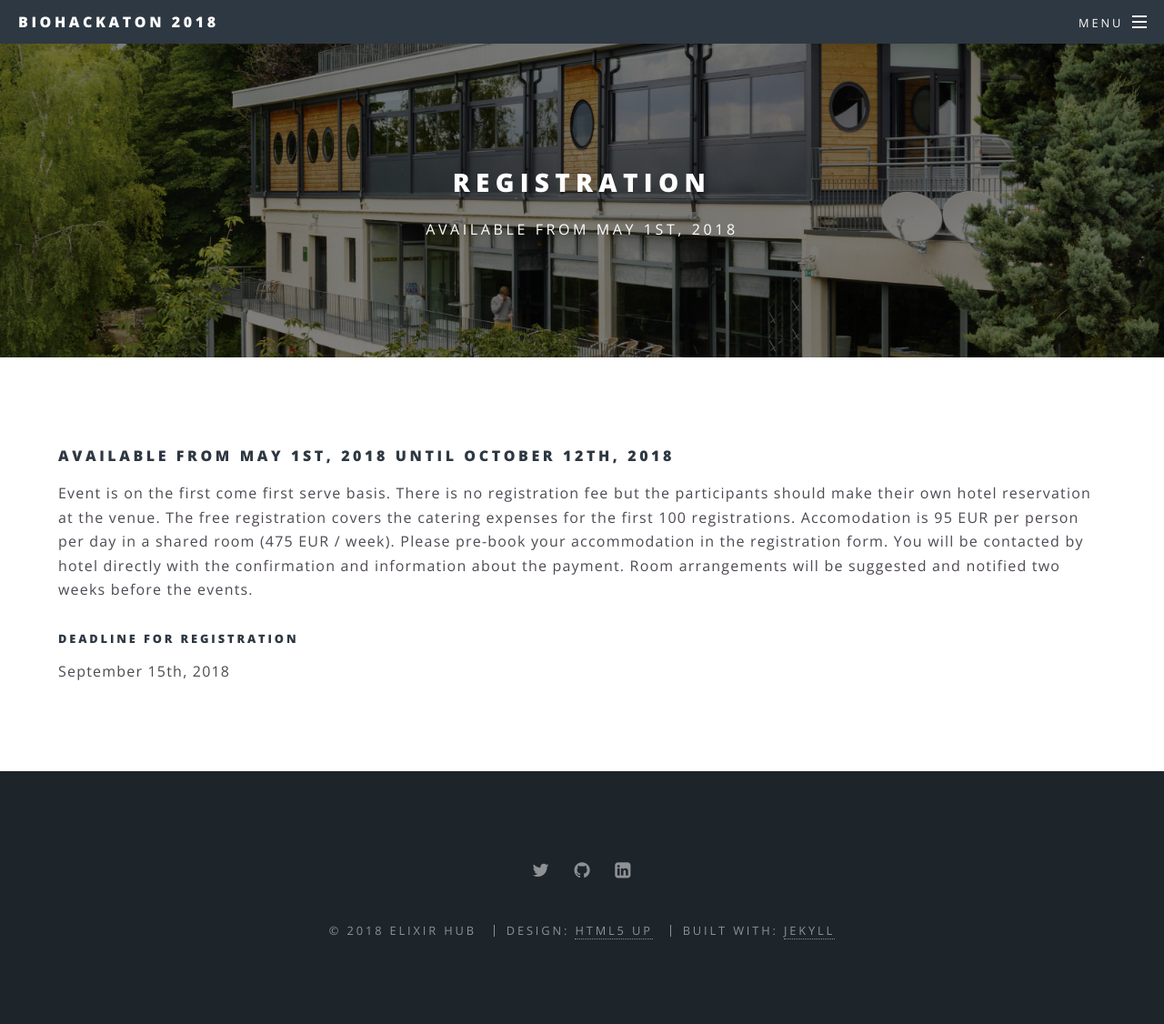
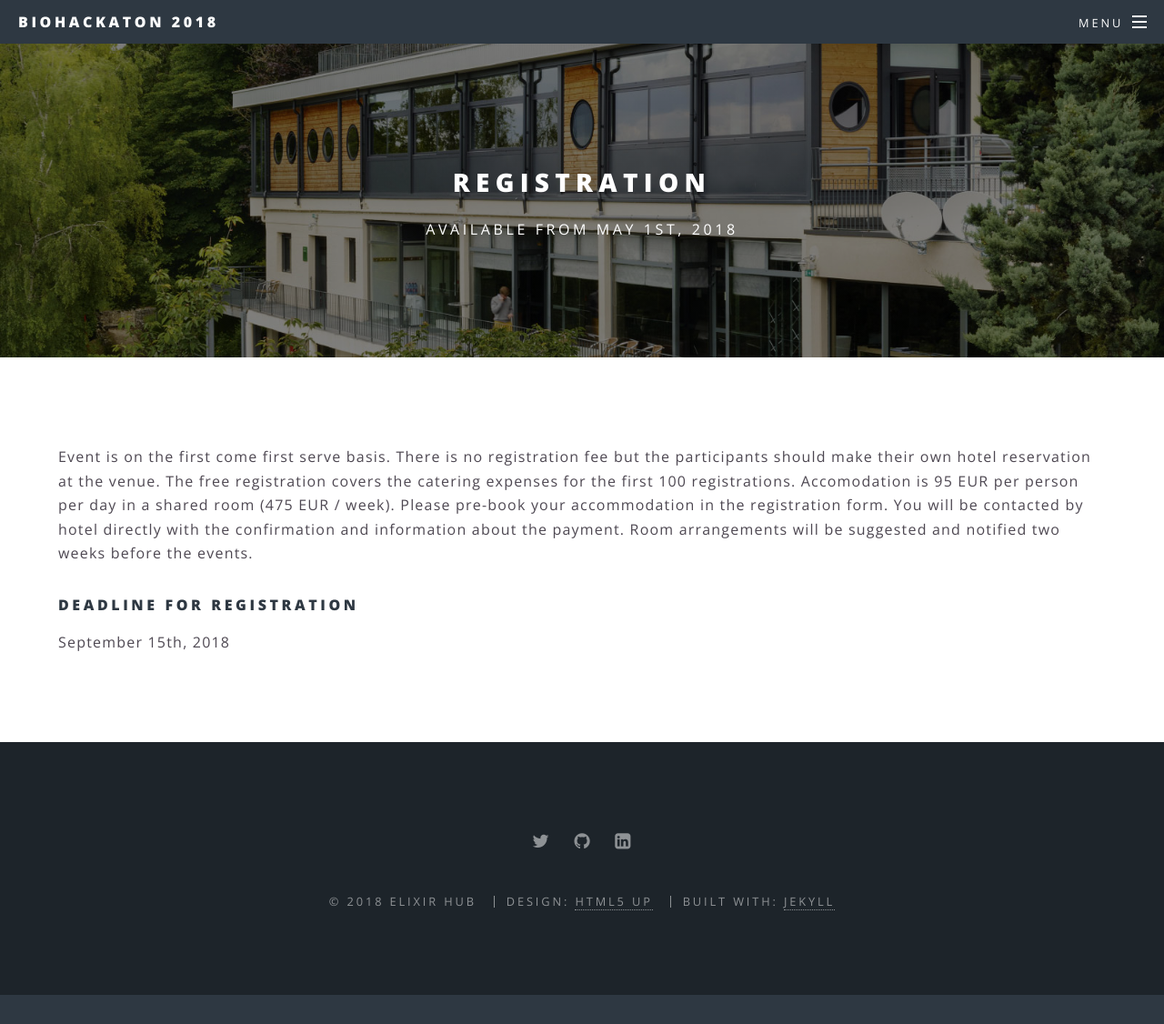
Before and after one commit to elixir-europe/bh2018paris, a Jekyll site: the page built from registration.html, in a window 1280 px wide and 1126 px high. Shown: the whole window at 91% size. Built offline with Jekyll 4.4.1, drawn with Linux system fonts in a browser that asks for light colours.

Commit message:
registration update

```diff
--- a/registration.html
+++ b/registration.html
@@ -4,11 +4,10 @@ title: Registration
 abstract: Available from May 1st, 2018
 ---
 <section>
-    <h4>Available from May 1st, 2018 until October 12th, 2018</h3>
     <p>Event is on the first come first serve basis. There is no registration fee but the participants should make their own hotel reservation at the venue.
     The free registration covers the catering expenses for the first 100 registrations. Accomodation is 95 EUR per person per day in a shared room (475 EUR / week). Please pre-book your accommodation in the registration form. You will be contacted by hotel directly with the confirmation and information about the payment.
     Room arrangements will be suggested and notified two weeks before the events.</p>
 
-    <h5>Deadline for registration</h5>
+    <h4>Deadline for registration</h5>
     <p>September 15th, 2018</p>
 </section>
```
